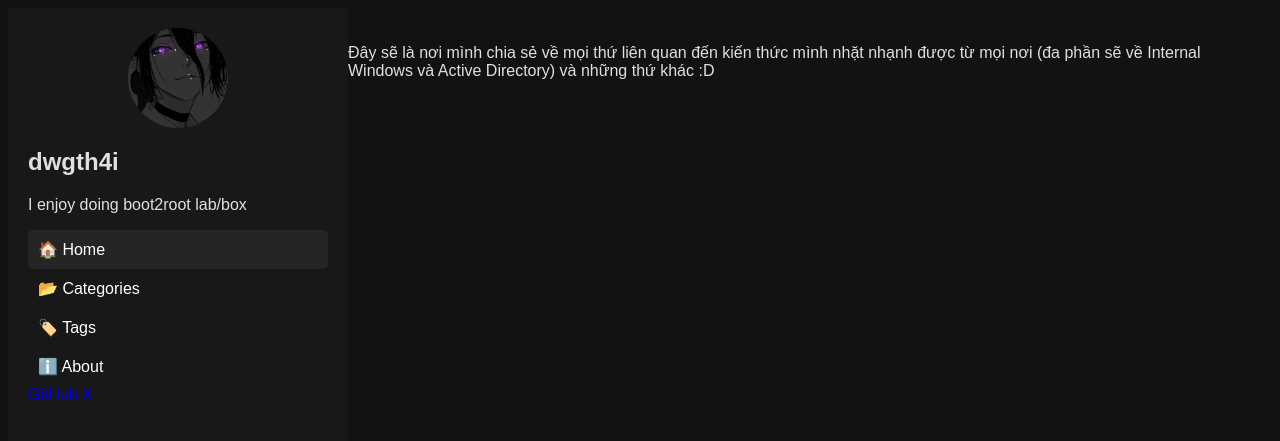
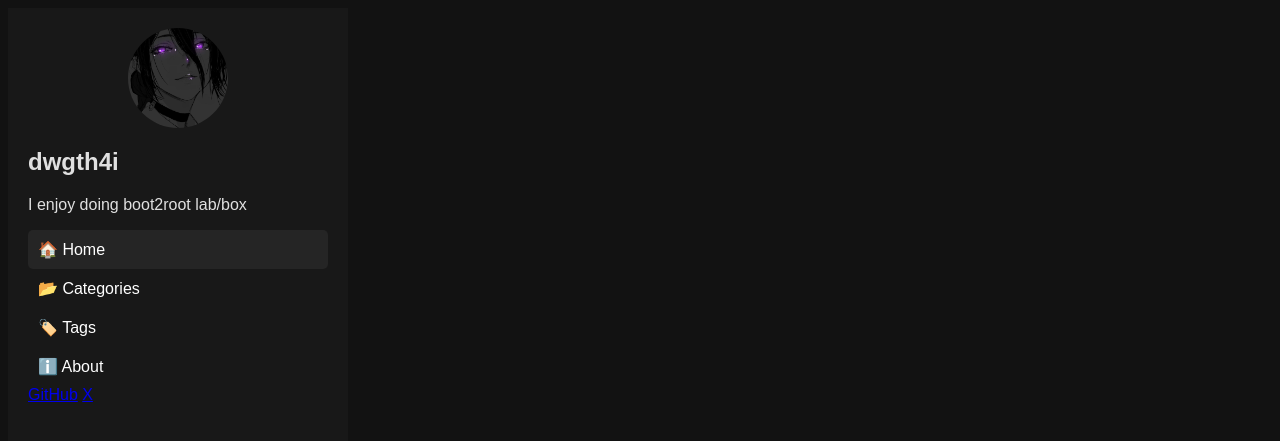
Before and after one commit to dwgth4i/blogs, a Jekyll site: the page built from index.md, in a window 1280 px wide. Shown: the top 441 px of the page. Built offline with Jekyll 4.4.1, drawn with Linux system fonts in a browser that asks for light colours; our own code applies the rules of GitHub Pages for plain Markdown files.

Commit message:
Update index.md

```diff
--- a/index.md
+++ b/index.md
@@ -2,4 +2,3 @@
 title: dwgth4i
 author: dwgth4i
 ---
-Đây sẽ là nơi mình chia sẻ về mọi thứ liên quan đến kiến thức mình nhặt nhạnh được từ mọi nơi (đa phần sẽ về Internal Windows và Active Directory) và những thứ khác :D
```
